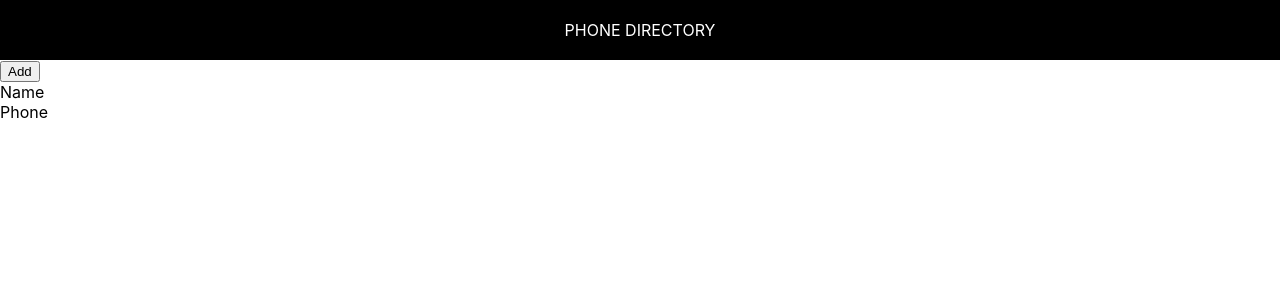
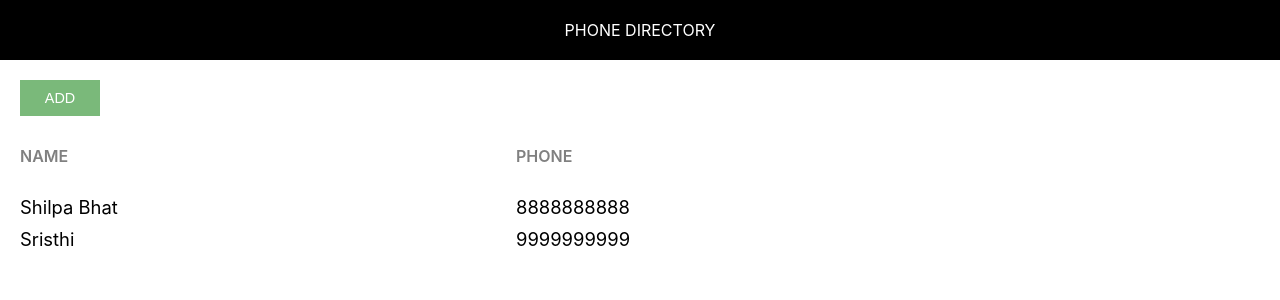
Before and after one commit to hellosibun/phone-directory, a React (Create React App) app: page / in a window 1280 px wide. Shown: the top 300 px of the page. Built offline with nearby package versions, Linux system fonts and the light colour scheme.

Commit message:
Rendered Subscribers Dynamically

```diff
--- /dev/null
+++ b/src/App.css
@@ -0,0 +1,48 @@
+.component-body-container {
+
+    padding: 20px;
+
+}
+
+
+.custom-btn  {
+    padding: 10px;
+    border: none;
+    margin-right: 10px;
+    text-transform: uppercase;
+    width: 80px;
+    font-size: 0.9rem;
+    cursor: pointer;
+    outline: none;
+
+}
+
+.add-btn {
+    background: #7ab97a;
+    color: #fff;
+}
+
+.grid-container {
+    display: grid;
+    grid-template-columns: 40% 30% auto;
+    margin-bottom: 10px;
+}
+
+.heading-container {
+    margin:30px 0;
+    width: 100%;
+}
+
+.grid-item {
+    background-color: rgba(255, 255, 255, 0.8);
+    font-size: 1.15rem;
+    word-wrap: break-word;
+    padding-right: 10px;
+}
+
+.name-heading, .phone-heading {
+    font-size: 1rem;
+    font-weight: 600;
+    color: #808080;
+    text-transform: uppercase;
+}
--- a/src/App.js
+++ b/src/App.js
@@ -1,26 +1,47 @@
 import React, { Component } from "react";
-import Header from "./Header"
+import Header from "./Header";
+import "./App.css";
+
+class App extends Component {
 
 
-class App extends Component {
   render() {
+    let subscribers = [
+      {
+        id: 1,
+      name: "Shilpa Bhat",
+      phone: "8888888888"
+      },
+      {
+        id: 2,
+        name: " Sristhi ",
+        phone: "9999999999"
+      }
+    ]
+    return (
+      <div className="component-container">
+        <Header />
+        <div className="component-body-container">
+          <button className="custom-btn add-btn">Add</button>
+
+          <div className="grid-container heading-container">
+            <span className="grid-item name-heading">Name</span>
+            <span className="grid-item name-heading">Phone</span>
+          </div>
+
+          {
+            subscribers.map(sub =>  {
+              return <div key={sub.id} className="grid-container">
+                <span className="grid-item">{sub.name}</span>
+                <span className="grid-item">{sub.phone}</span>
+                </div>
+            })
+          }
+          </div>
 
 
-    return (
-
-      <div>
-        <Header/>
-        <button>Add</button>
-        <div>
-
-          <span>Name</span><br/>
-          <span>Phone</span>
         </div>
-      </div>
-
     );
-
-
   }
 }
 
--- a/src/Header.js
+++ b/src/Header.js
@@ -1,9 +1,9 @@
 import React from 'react';
+import './Header.css'
 
-const headerStyle = {textAlign:'center', padding:20,background: '#000',color:'#fff',textTransform:'uppercase'};
 
 const Header = function () {
-  return <div className="header" style={headerStyle}>Phone Directory</div>;
+  return <div className="header">Phone Directory</div>;
 };
 
 
```
